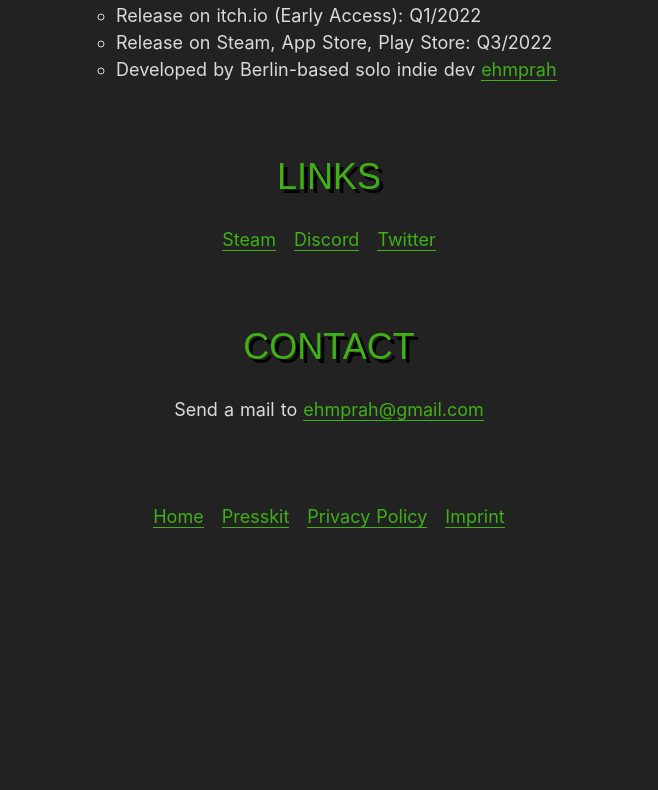
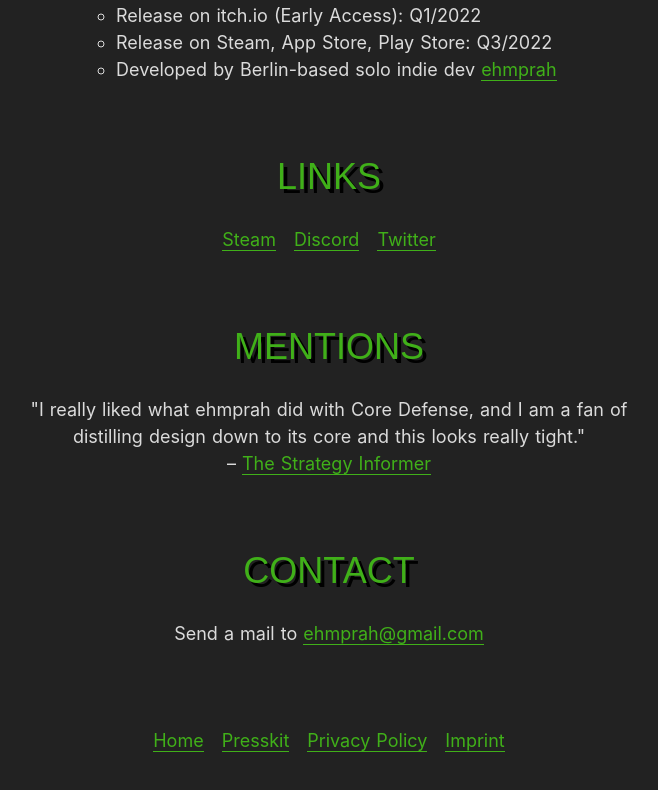
Before and after one commit to ehmprah/blacken-slash-website, a Nuxt app: page /presskit in a window 1280 px wide. Shown: the part 3234-4024 px from the top of the page, without its empty margins (311-969 px from the left). Before the commit the page ends 3800 px from the top, so only its background shows below. Built offline with nearby package versions, Linux system fonts and the light colour scheme; a web font is replaced by a local one.

Commit message:
Add first mention

```diff
--- a/pages/presskit.vue
+++ b/pages/presskit.vue
@@ -130,16 +130,17 @@
         </ul>
       </div>
 
-      <!-- <div class="section">
+      <div class="section">
         <h2>Mentions</h2>
         <p>
-          "INSERT QUOTE"<br />– INSERT AUTHOR,
+          "I really liked what ehmprah did with Core Defense, and I am a fan of
+          distilling design down to its core and this looks really tight."<br />–
           <a
-            href="#"
-            >Publication</a
+            href="https://twitter.com/TheStrategyInf1/status/1446270183350362119"
+            >The Strategy Informer</a
           >
         </p>
-      </div> -->
+      </div>
 
       <div class="section">
         <h2>Contact</h2>
```
